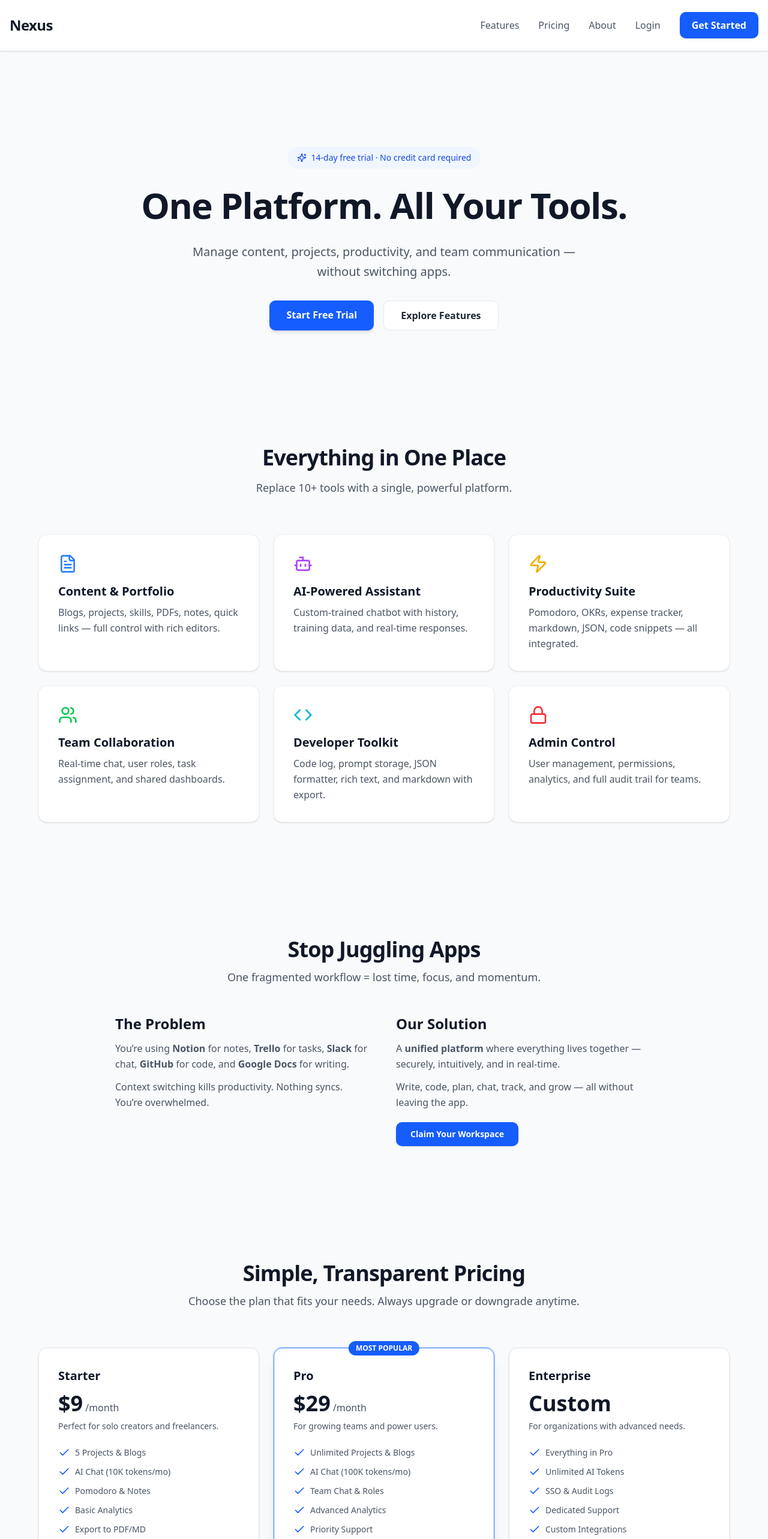
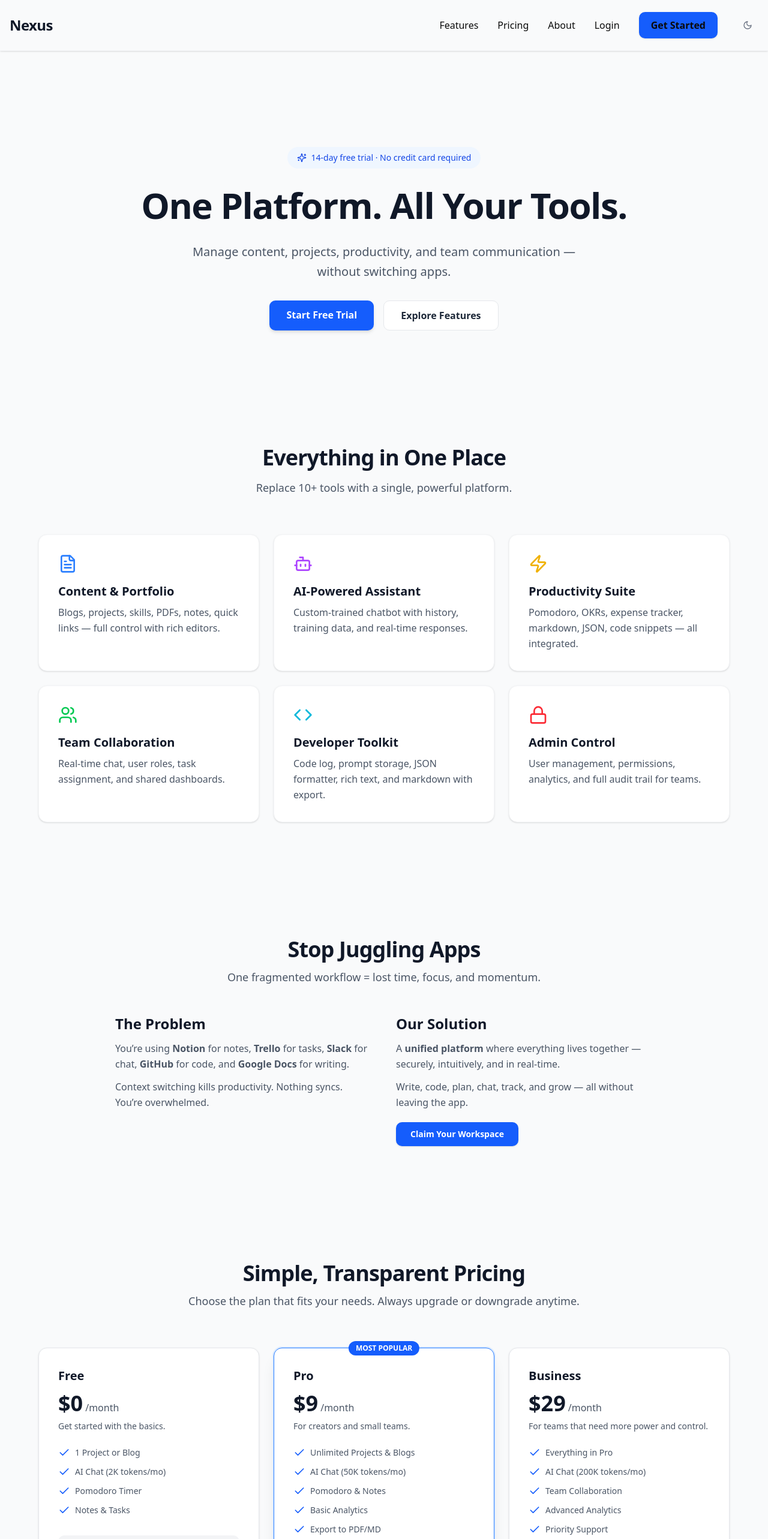
Before and after one commit to dpgaire/admin-dashboard, a React (Vite) app: page / in a window 1280 px wide. Shown: the top 2566 px of the page at 60% size. Built offline with nearby package versions, Linux system fonts and the light colour scheme.

Commit message:
update landing page

```diff
--- a/index.html
+++ b/index.html
@@ -5,7 +5,7 @@
     <link rel="icon" type="image/x-icon" href="/favicon.ico" />
     <link href="https://fonts.googleapis.com/css2?family=Kalam:wght@400;700&display=swap" rel="stylesheet">
     <meta name="viewport" content="width=device-width, initial-scale=1.0" />
-    <title> Dashboard-DurGairhe</title>
+    <title>Nexus</title>
   </head>
   <body>
     <div id="root"></div>
--- a/src/App.jsx
+++ b/src/App.jsx
@@ -6,7 +6,7 @@ import {
   Navigate,
 } from "react-router-dom";
 import { Toaster } from "react-hot-toast";
-import { AuthProvider } from "./context/AuthContext";
+import { AuthProvider, useAuth } from "./context/AuthContext";
 import "./App.css";
 
 import Layout from "./components/Layout";
@@ -46,9 +46,10 @@ import {
 import { ProtectedRoutes } from "./components/ProtectedRoutes";
 
 function App() {
+  const { isAuthenticated } = useAuth();
+
   return (
     <Router>
-      <AuthProvider>
       <div className="min-h-screen bg-gray-50">
         <Routes>
           <Route path="/" element={<Landing />} />
@@ -84,13 +85,19 @@ function App() {
                     {/* Productivity */}
                     <Route path="/pomodoro-timer" element={<PomodoroTimer />} />
                     <Route path="/goal-setting" element={<GoalSetting />} />
-                      <Route path="/expense-tracker" element={<ExpenseTracker />} />
+                    <Route
+                      path="/expense-tracker"
+                      element={<ExpenseTracker />}
+                    />
 
                     {/* Dev Tools */}
                     <Route path="/code-log" element={<CodeLog />} />
                     <Route path="/prompt-storage" element={<PromptStorage />} />
                     <Route path="/md-to-pdf" element={<MarkdownEditor />} />
-                      <Route path="/rich-text-editor" element={<RichTextEditor />} />
+                    <Route
+                      path="/rich-text-editor"
+                      element={<RichTextEditor />}
+                    />
                     <Route path="/json-formatter" element={<JsonFormatter />} />
                     <Route path="/qr-system" element={<QRSystem />} />
 
@@ -100,13 +107,25 @@ function App() {
                     {/* Root Redirect */}
                     <Route
                       path="/"
-                        element={<Navigate to="/dashboard" replace />}
+                      element={
+                        isAuthenticated ? (
+                          <Navigate to="/dashboard" replace />
+                        ) : (
+                          <Navigate to="/" replace />
+                        )
+                      }
                     />
 
                     {/* 404 → Dashboard */}
                     <Route
                       path="*"
-                        element={<Navigate to="/dashboard" replace />}
+                      element={
+                        isAuthenticated ? (
+                          <Navigate to="/dashboard" replace />
+                        ) : (
+                          <Navigate to="/" replace />
+                        )
+                      }
                     />
                   </Routes>
                 </Layout>
@@ -127,7 +146,6 @@ function App() {
           }}
         />
       </div>
-      </AuthProvider>
     </Router>
   );
 }
--- a/src/components/LandingLayout.jsx
+++ b/src/components/LandingLayout.jsx
@@ -1,77 +1,141 @@
-'use client';
+"use client";
 
-import React, { useState } from 'react';
-import { Link } from 'react-router-dom';
-import { Menu, X } from 'lucide-react';
+import React, { useState } from "react";
+import { Link } from "react-router-dom";
+import { Menu, X, Moon, Sun } from "lucide-react";
+import { useAuth } from "@/context/AuthContext";
+import { useTheme } from "@/context/ThemeContext";
+import { Button } from "@/components/ui/button";
 
 const LandingLayout = ({ children }) => {
   const [mobileOpen, setMobileOpen] = useState(false);
 
+  const { user, isAuthenticated } = useAuth();
+
+  const { theme, toggleTheme } = useTheme();
+
   return (
-    <div className="bg-gray-50 min-h-screen">
-      <header className="bg-white shadow-sm border-b border-gray-100 sticky top-0 z-50">
+    <div className="min-h-screen">
+      <header className="shadow-sm border-b border-gray-100 sticky top-0 z-50">
         <div className="container mx-auto px-4 py-5 flex justify-between items-center">
-          <h1 className="text-2xl font-extrabold text-gray-900 tracking-tight">Nexus</h1>
+          <h1 className="text-2xl font-extrabold text-gray-900 tracking-tight">
+            Nexus
+          </h1>
           <nav className="hidden sm:flex items-center space-x-8">
-            <a href="#features" className="text-gray-600 hover:text-gray-900 font-medium transition-colors">
+            <a
+              href="#features"
+              className="  font-medium transition-colors"
+            >
               Features
             </a>
-            <a href="#pricing" className="text-gray-600 hover:text-gray-900 font-medium transition-colors">
+            <a
+              href="#pricing"
+              className="  font-medium transition-colors"
+            >
               Pricing
             </a>
-            <a href="#about" className="text-gray-600 hover:text-gray-900 font-medium transition-colors">
+            <a
+              href="#about"
+              className="  font-medium transition-colors"
+            >
               About
             </a>
+            {isAuthenticated ? (
+              <Link
+                className="  font-medium transition-colors"
+                to="/dashboard"
+              >
+                {user?.fullName}
+              </Link>
+            ) : (
               <Link
                 to="/login"
-              className="text-gray-600 hover:text-gray-900 font-medium transition-colors"
+                className="  font-medium transition-colors"
               >
                 Login
               </Link>
+            )}
+            {isAuthenticated ? (
+              <Link
+                className="bg-blue-600 hover:bg-blue-700  font-semibold py-2.5 px-5 rounded-lg transition-all shadow-sm hover:shadow-md"
+                to="/dashboard"
+              >
+                Dashboard
+              </Link>
+            ) : (
               <Link
                 to="/register"
-              className="bg-blue-600 hover:bg-blue-700 text-white font-semibold py-2.5 px-5 rounded-lg transition-all shadow-sm hover:shadow-md"
+                className="bg-blue-600 hover:bg-blue-700  font-semibold py-2.5 px-5 rounded-lg transition-all shadow-sm hover:shadow-md"
               >
                 Get Started
               </Link>
+            )}
+            <Button
+              variant="ghost"
+              size="sm"
+              onClick={toggleTheme}
+              className="text-gray-500 cursor-pointer hover dark:text-gray-400 dark:hover:text-gray-200"
+            >
+              {theme === "dark" ? (
+                <Sun className="h-5 w-5" />
+              ) : (
+                <Moon className="h-5 w-5" />
+              )}
+            </Button>
           </nav>
 
           <button
             onClick={() => setMobileOpen(!mobileOpen)}
-            className="sm:hidden p-2 rounded-md text-gray-600 hover:bg-gray-100"
+            className="sm:hidden p-2 rounded-md  hover:bg-gray-100"
             aria-label="Toggle menu"
           >
-            {mobileOpen ? <X className="w-6 h-6" /> : <Menu className="w-6 h-6" />}
+            {mobileOpen ? (
+              <X className="w-6 h-6" />
+            ) : (
+              <Menu className="w-6 h-6" />
+            )}
           </button>
         </div>
 
         {mobileOpen && (
-          <nav className="sm:hidden bg-white border-t border-gray-100">
+          <nav className="sm:hidden border-t border-gray-100">
             <ul className="flex flex-col space-y-2 py-4 px-6">
               <li>
-                <a href="#features" className="block py-2 text-gray-700 hover:text-gray-900">
+                <a
+                  href="#features"
+                  className="block py-2"
+                >
                   Features
                 </a>
               </li>
               <li>
-                <a href="#pricing" className="block py-2 text-gray-700 hover:text-gray-900">
+                <a
+                  href="#pricing"
+                  className="block py-2 "
+                >
                   Pricing
                 </a>
               </li>
               <li>
-                <a href="#about" className="block py-2 text-gray-700 hover:text-gray-900">
+                <a
+                  href="#about"
+                  className="block py-2 "
+                >
                   About
                 </a>
               </li>
               <li>
-                <Link to="/login" className="block py-2 text-gray-700 hover:text-gray-900">
+                <Link
+                  to="/login"
+                  className="block py-2 "
+                >
                   Login
                 </Link>
               </li>
               <li className="pt-2">
                 <Link
                   to="/register"
-                  className="block w-full text-center bg-blue-600 hover:bg-blue-700 text-white font-semibold py-2.5 rounded-lg"
+                  className="block w-full text-center bg-blue-600 hover:bg-blue-700  font-semibold py-2.5 rounded-lg"
                 >
                   Get Started
                 </Link>
@@ -83,7 +147,7 @@ const LandingLayout = ({ children }) => {
 
       <main className="container mx-auto px-4 py-12 sm:py-16">{children}</main>
 
-      <footer className="bg-white border-t border-gray-100 py-8 mt-20">
+      <footer className="border-t border-gray-100 py-8 mt-20">
         <div className="container mx-auto px-4 text-center text-sm text-gray-500">
           © {new Date().getFullYear()} Nexus. All rights reserved.
         </div>
--- a/src/components/Layout.jsx
+++ b/src/components/Layout.jsx
@@ -5,7 +5,6 @@ import {
   X,
   Home,
   Users,
-  FolderOpen,
   Layers,
   FileText,
   User,
@@ -106,6 +105,7 @@ const Layout = ({ children }) => {
         >
           <div className="flex items-center justify-between h-16 px-6 border-b border-gray-200 dark:border-gray-700">
             <h1 className="text-xl font-bold text-gray-900 cursor-pointer dark:text-white">
+              {user.role === "superAdmin" ? (
                 <Link
                   to="https://www.durgagairhe.com.np/"
                   target="_blank"
@@ -113,6 +113,11 @@ const Layout = ({ children }) => {
                 >
                   durGairhe
                 </Link>
+              ) : (
+                <Link to="/" className="hover:underline">
+                  Nexus
+                </Link>
+              )}
             </h1>
             <button
               onClick={() => setSidebarOpen(false)}
--- a/src/components/ProtectedRoutes.jsx
+++ b/src/components/ProtectedRoutes.jsx
@@ -36,7 +36,7 @@ export const ProtectedRoutes = ({ children }) => {
   }
 
   if (!isAuthenticated) {
-    return <Navigate to="/login" state={{ from: location }} replace />;
+    return <Navigate to="/" state={{ from: location }} replace />;
   }
 
   const userRole = user?.role;
--- a/src/main.jsx
+++ b/src/main.jsx
@@ -1,17 +1,20 @@
-import { StrictMode } from 'react'
-import { createRoot } from 'react-dom/client'
-import { QueryClient, QueryClientProvider } from '@tanstack/react-query'
-import App from './App.jsx'
-import { ThemeProvider } from './context/ThemeContext.jsx'
+import { StrictMode } from "react";
+import { createRoot } from "react-dom/client";
+import { QueryClient, QueryClientProvider } from "@tanstack/react-query";
+import App from "./App.jsx";
+import { ThemeProvider } from "./context/ThemeContext.jsx";
+import { AuthProvider } from "./context/AuthContext.jsx";
 
-const queryClient = new QueryClient()
+const queryClient = new QueryClient();
 
-createRoot(document.getElementById('root')).render(
+createRoot(document.getElementById("root")).render(
   <StrictMode>
     <QueryClientProvider client={queryClient}>
-      <ThemeProvider>
-      <App />
-      </ThemeProvider>
+      <AuthProvider>
+        <ThemeProvider>
+          <App />
+        </ThemeProvider>
+      </AuthProvider>
     </QueryClientProvider>
-  </StrictMode>,
-)
+  </StrictMode>
+);
--- a/src/pages/Landing.jsx
+++ b/src/pages/Landing.jsx
@@ -50,50 +50,47 @@ const Landing = () => {
 
 const plans = [
   {
-      name: "Starter",
-      price: "$9",
+    name: "Free",
+    price: "$0",
     period: "/month",
-      desc: "Perfect for solo creators and freelancers.",
+    desc: "Get started with the basics.",
     features: [
-        "5 Projects & Blogs",
-        "AI Chat (10K tokens/mo)",
-        "Pomodoro & Notes",
-        "Basic Analytics",
-        "Export to PDF/MD",
+      "1 Project or Blog",
+      "AI Chat (2K tokens/mo)",
+      "Pomodoro Timer",
+      "Notes & Tasks",
     ],
     cta: "Start Free",
     popular: false,
   },
   {
     name: "Pro",
-      price: "$29",
+    price: "$9",
     period: "/month",
-      desc: "For growing teams and power users.",
+    desc: "For creators and small teams.",
     features: [
       "Unlimited Projects & Blogs",
-        "AI Chat (100K tokens/mo)",
-        "Team Chat & Roles",
-        "Advanced Analytics",
-        "Priority Support",
-        "Custom Domains",
+      "AI Chat (50K tokens/mo)",
+      "Pomodoro & Notes",
+      "Basic Analytics",
+      "Export to PDF/MD",
     ],
-      cta: "Most Popular",
+    cta: "Upgrade",
     popular: true,
   },
   {
-      name: "Enterprise",
-      price: "Custom",
-      period: "",
-      desc: "For organizations with advanced needs.",
+    name: "Business",
+    price: "$29",
+    period: "/month",
+    desc: "For teams that need more power and control.",
     features: [
       "Everything in Pro",
-        "Unlimited AI Tokens",
-        "SSO & Audit Logs",
-        "Dedicated Support",
-        "Custom Integrations",
-        "SLA & Uptime Guarantee",
+      "AI Chat (200K tokens/mo)",
+      "Team Collaboration",
+      "Advanced Analytics",
+      "Priority Support",
     ],
-      cta: "Contact Sales",
+    cta: "Get Started",
     popular: false,
   },
 ];
```
Lines whose indentation alone changed are shown as unchanged.
